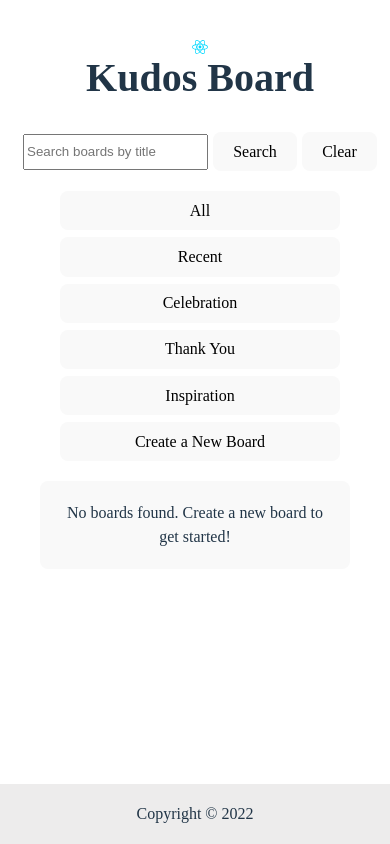
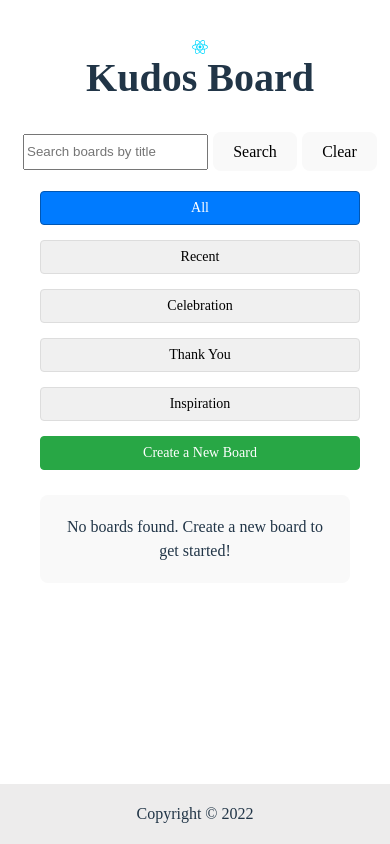
Before and after one commit to dijonPSU/kudos-board, a React (Vite) app in the folder client/: page / in a window 390 px wide. Built offline with nearby package versions, Linux system fonts and the light colour scheme.

Commit message:
added categories

```diff
--- a/client/components/Boards.jsx
+++ b/client/components/Boards.jsx
@@ -4,7 +4,7 @@ import { ViewBoard } from './Modal';
 import { useSearch } from './SearchContext.jsx';
 
 const Cards = forwardRef((_, ref) => {
-  const { searchQuery } = useSearch();
+  const { searchQuery, selectedCategory } = useSearch();
   const [boards, setBoards] = useState([]);
   const [loading, setLoading] = useState(true);
   const [error, setError] = useState(null);
@@ -64,21 +64,48 @@ const Cards = forwardRef((_, ref) => {
     }
   };
 
-  const filteredBoards = boards.filter(board =>
-    board &&
-    board.title &&
-    (searchQuery === '' || board.title.toLowerCase().includes(searchQuery.toLowerCase()))
-  );
+  const filteredBoards = boards.filter(board => {
+    // Skip undefined boards or boards without title
+    if (!board || !board.title) return false;
+
+    // Filter by search query
+    const matchesSearch = searchQuery === '' ||
+      board.title.toLowerCase().includes(searchQuery.toLowerCase());
+
+    // Filter by category
+    const matchesCategory = selectedCategory === 'All' ||
+      (selectedCategory === 'Recent' ? true : board.category === selectedCategory);
+
+    // Special handling for "Recent" category - show the 5 most recent boards
+    if (selectedCategory === 'Recent') {
+      // We'll handle this after the initial filtering
+      return matchesSearch;
+    }
+
+    return matchesSearch && matchesCategory;
+  });
+
+  // Special handling for "Recent" category - limit to 5 most recent boards
+  const finalFilteredBoards = selectedCategory === 'Recent'
+    ? filteredBoards.slice(0, 5) // Assuming boards are already sorted by recency
+    : filteredBoards;
 
   if (loading) return <div>Loading boards...</div>;
   if (error) return <div>{error}</div>;
-  if (boards.length === 0 || filteredBoards.length === 0) return <div className="no-boards">No boards found. Create a new board to get started!</div>;
+  if (boards.length === 0) return <div className="no-boards">No boards found. Create a new board to get started!</div>;
+  if (finalFilteredBoards.length === 0) {
+    if (searchQuery) {
+      return <div className="no-boards">No boards match your search criteria. Try a different search term or category.</div>;
+    } else {
+      return <div className="no-boards">No boards found in the "{selectedCategory}" category.</div>;
+    }
+  }
 
 
   return (
     <>
       <div className="card-container">
-        {filteredBoards.map((board) => (
+        {finalFilteredBoards.map((board) => (
           <div className="card" key={board.board_id || `board-${Math.random()}`}>
             <img src="https://picsum.photos/200/" alt="Board thumbnail" />
             <div className="card-info">
--- /dev/null
+++ b/client/components/Category.css
@@ -0,0 +1,50 @@
+.categories {
+  display: flex;
+  flex-wrap: wrap;
+  justify-content: center;
+  gap: 10px;
+  margin: 20px 0;
+}
+
+.categories button {
+  padding: 8px 16px;
+  background-color: #f0f0f0;
+  border: 1px solid #ddd;
+  border-radius: 4px;
+  cursor: pointer;
+  font-size: 14px;
+  transition: all 0.2s ease;
+}
+
+.categories button:hover {
+  background-color: #e0e0e0;
+}
+
+.categories button.active {
+  background-color: #007bff;
+  color: white;
+  border-color: #0056b3;
+}
+
+.categories button.create-board {
+  background-color: #28a745;
+  color: white;
+  border-color: #28a745;
+}
+
+.categories button.create-board:hover {
+  background-color: #218838;
+  border-color: #1e7e34;
+}
+
+/* Responsive styles */
+@media (max-width: 768px) {
+  .categories {
+    flex-direction: column;
+    align-items: stretch;
+  }
+
+  .categories button {
+    margin-bottom: 5px;
+  }
+}
--- a/client/components/Category.jsx
+++ b/client/components/Category.jsx
@@ -1,14 +1,52 @@
 import React from 'react';
+import { useSearch } from './SearchContext.jsx';
+import './Category.css';
 
 const Category = ({ onCreateBoardClick }) => {
+  const { selectedCategory, updateCategory } = useSearch();
+
+  const handleCategoryClick = (category) => {
+    updateCategory(category);
+  };
+
   return (
     <div className='categories'>
-      <button>All</button>
-      <button>Recent</button>
-      <button>Celebration</button>
-      <button>Thank You</button>
-      <button>Inspiration</button>
-      <button onClick={onCreateBoardClick}>Create a New Board</button>
+      <button
+        className={selectedCategory === 'All' ? 'active' : ''}
+        onClick={() => handleCategoryClick('All')}
+      >
+        All
+      </button>
+      <button
+        className={selectedCategory === 'Recent' ? 'active' : ''}
+        onClick={() => handleCategoryClick('Recent')}
+      >
+        Recent
+      </button>
+      <button
+        className={selectedCategory === 'Celebration' ? 'active' : ''}
+        onClick={() => handleCategoryClick('Celebration')}
+      >
+        Celebration
+      </button>
+      <button
+        className={selectedCategory === 'Thank You' ? 'active' : ''}
+        onClick={() => handleCategoryClick('Thank You')}
+      >
+        Thank You
+      </button>
+      <button
+        className={selectedCategory === 'Inspiration' ? 'active' : ''}
+        onClick={() => handleCategoryClick('Inspiration')}
+      >
+        Inspiration
+      </button>
+      <button
+        className="create-board"
+        onClick={onCreateBoardClick}
+      >
+        Create a New Board
+      </button>
     </div>
   );
 };
--- a/client/components/SearchContext.jsx
+++ b/client/components/SearchContext.jsx
@@ -4,10 +4,9 @@ const SearchContext = createContext();
 
 export const useSearch = () => useContext(SearchContext);
 
-
 export const SearchProvider = ({ children }) => {
     const [searchQuery, setSearchQuery] = useState('');
-
+    const [selectedCategory, setSelectedCategory] = useState('All');
 
     const updateSearchQuery = (query) => {
         setSearchQuery(query);
@@ -17,11 +16,17 @@ export const SearchProvider = ({ children }) => {
         setSearchQuery('');
     };
 
+    const updateCategory = (category) => {
+        setSelectedCategory(category);
+    };
+
     // Value object to be provided
     const value = {
         searchQuery,
         updateSearchQuery,
-        clearSearchQuery
+        clearSearchQuery,
+        selectedCategory,
+        updateCategory
     };
 
     return (
```
